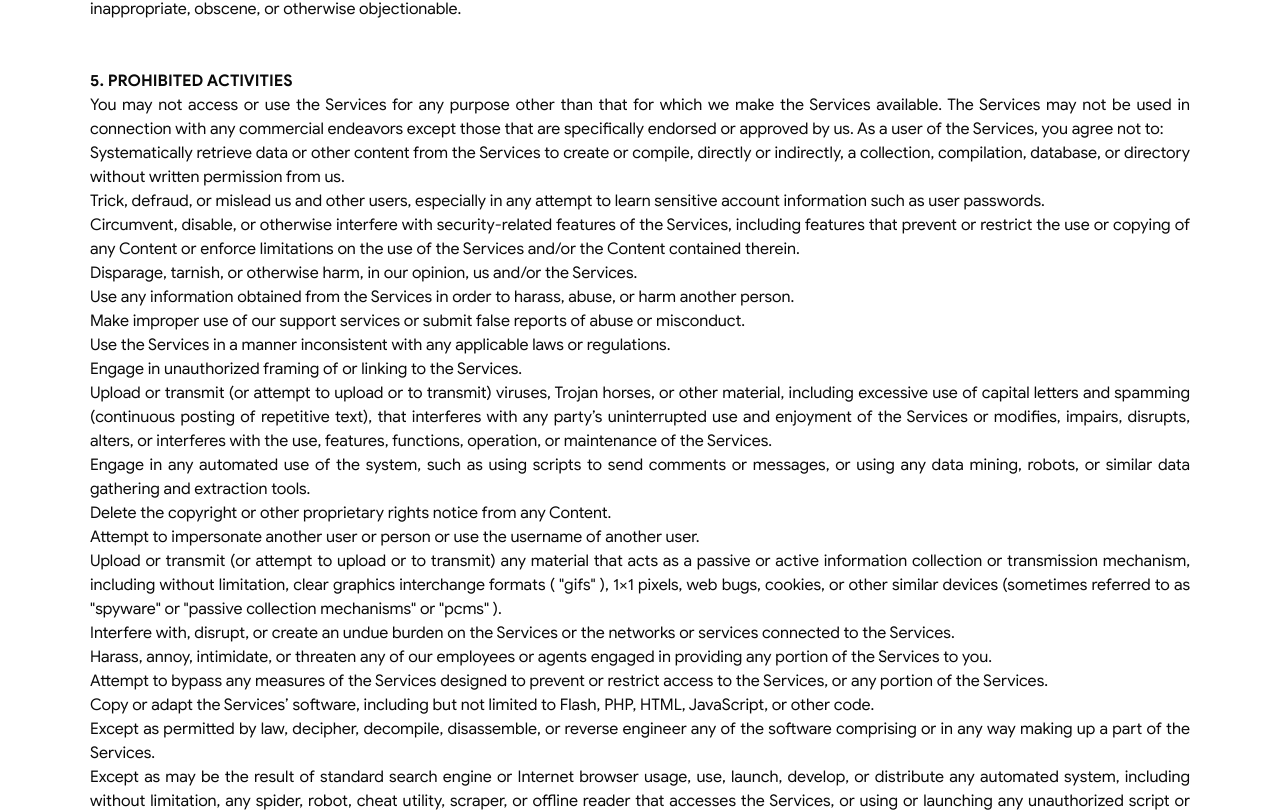
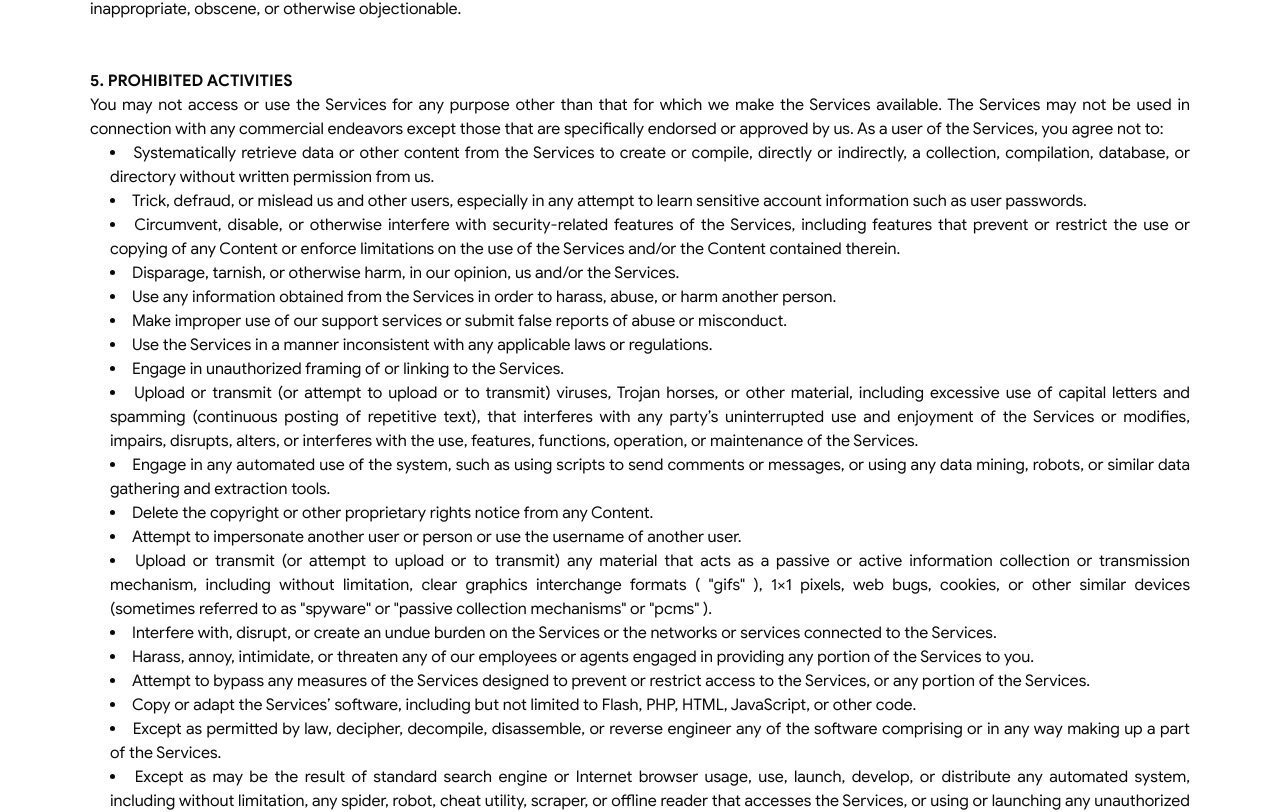
Before and after one commit to csusmGDSC/csusmgdsc-web, a React (Vite) app: page /terms in a window 1280 px wide. Shown: the part 2551-3363 px from the top of the page. Built offline with nearby package versions, Linux system fonts and the light colour scheme.

Commit message:
issue #9

```diff
--- a/src/pages/terms-page.tsx
+++ b/src/pages/terms-page.tsx
@@ -383,7 +383,10 @@ export default function TermsPage() {
               those that are specifically endorsed or approved by us. As a user
               of the Services, you agree not to:
             </p>
-            <ul>
+            <ul
+              className="list-disc list-inside"
+              style={{ marginLeft: "20px" }}
+            >
               <li>
                 Systematically retrieve data or other content from the Services
                 to create or compile, directly or indirectly, a collection,
```
